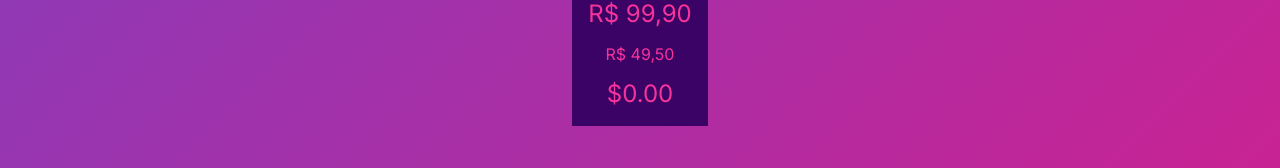
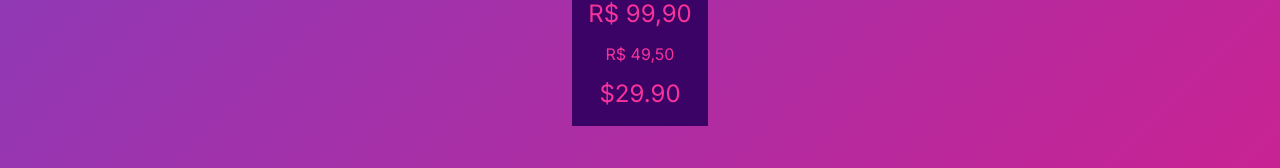
Before and after one commit to kelvincharlesdev/memorias-em-festa, a Next.js app: page / in a window 1280 px wide. Shown: the part 470-638 px from the top of the page. Built offline with nearby package versions, Linux system fonts and the light colour scheme.

Commit message:
refactor: adjust import style and ensure that the Price component requires the fontSize property

```diff
--- a/src/app/page.tsx
+++ b/src/app/page.tsx
@@ -1,6 +1,6 @@
-import { Button } from "@/components/Button";
-import { Price } from "@/components/Price";
-import { Title } from "@/components/Title";
+import { Button } from '@/components/Button';
+import { Price } from '@/components/Price';
+import { Title } from '@/components/Title';
 
 export default function Home() {
   return (
@@ -28,11 +28,11 @@ export default function Home() {
         Gost
       </Button>
       <div className="flex flex-col items-center justify-center gap-3 bg-purple-950 p-4">
-        <Price value={99.9} />
+        <Price fontSize="lg" value={99.9} />
 
         <Price fontSize="sm" value={49.5} />
 
-        <Price currency="USD" locale="en-US" value={0.0} />
+        <Price currency="USD" fontSize="lg" locale="en-US" value={29.9} />
       </div>
     </div>
   );
--- a/src/components/Price/Price.interface.ts
+++ b/src/components/Price/Price.interface.ts
@@ -4,5 +4,5 @@ export interface PriceProps {
   value: number;
   locale?: string;
   currency?: string;
-  fontSize?: PriceSize;
+  fontSize: PriceSize;
 }
--- a/src/components/Price/Price.tsx
+++ b/src/components/Price/Price.tsx
@@ -1,18 +1,14 @@
-import type * as I from "./Price.interface";
-import { priceVariants } from "./PriceVariants";
+import { formatCurrency } from '@/utils/formatCurrency';
+import type * as I from './Price.interface';
+import { priceVariants } from './PriceVariants';
 
 export const Price = ({
   value,
-  locale = "pt-BR",
-  currency = "BRL",
-  fontSize = "lg",
+  locale = 'pt-BR',
+  currency = 'BRL',
+  fontSize = 'lg',
 }: I.PriceProps) => {
-  const formattedPrice = new Intl.NumberFormat(locale, {
-    style: "currency",
-    currency,
-    minimumFractionDigits: 2,
-    maximumFractionDigits: 2,
-  }).format(value);
+  const formattedPrice = formatCurrency({ value, locale, currency });
 
   return <span className={priceVariants({ fontSize })}>{formattedPrice}</span>;
 };
--- /dev/null
+++ b/src/utils/formatCurrency.ts
@@ -0,0 +1,18 @@
+interface FormatCurrencyProps {
+  value: number;
+  locale?: string;
+  currency?: string;
+}
+
+export function formatCurrency({
+  value,
+  locale = 'pt-BR',
+  currency = 'BRL',
+}: FormatCurrencyProps) {
+  return new Intl.NumberFormat(locale, {
+    style: 'currency',
+    currency,
+    minimumFractionDigits: 2,
+    maximumFractionDigits: 2,
+  }).format(value);
+}
```
Also changed, not shown: 2 other files (tests, documents, lock files or other folders).
